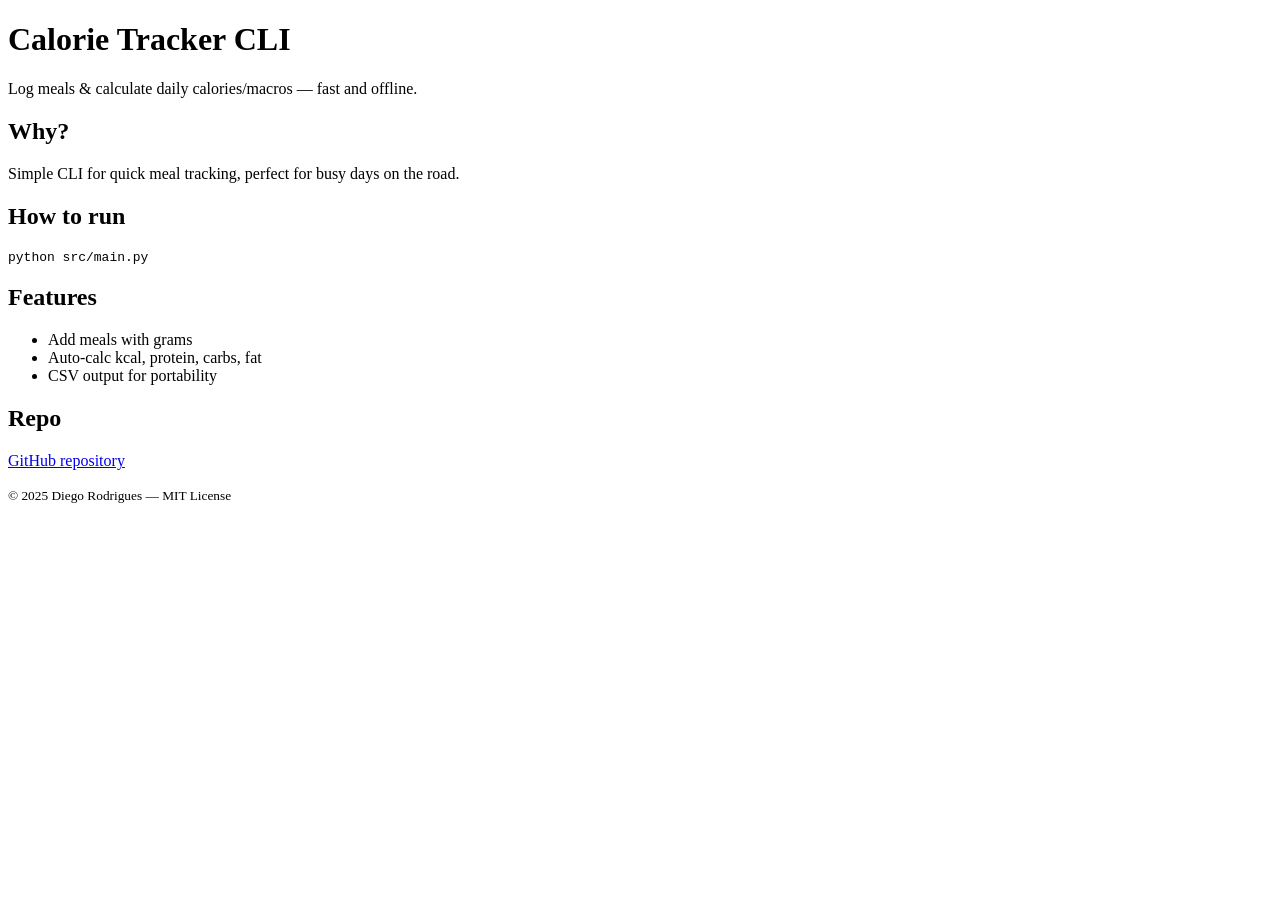
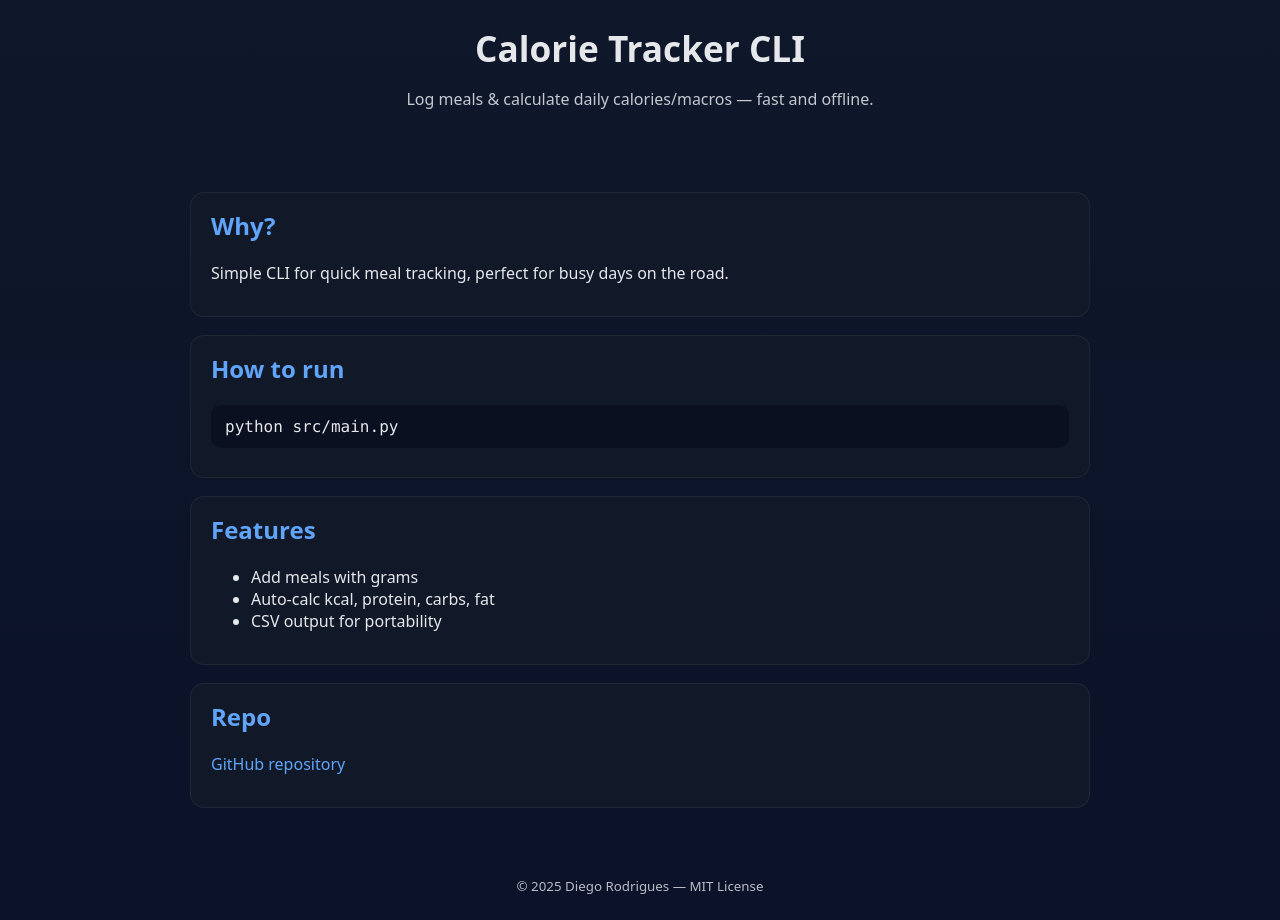
Before and after one commit to Diegonewdev/calorie-tracker-cli, a plain HTML site: page docs/index.html in a window 1280 px wide. Before the commit the page ends 800 px from the top, so only its background shows below. Drawn offline with Linux system fonts and the light colour scheme.

Commit message:
Update style.css

```diff
--- a/docs/css/style.css
+++ b/docs/css/style.css
@@ -8,3 +8,52 @@ calorie-tracker-cli/
   ├─ README.md
   ├─ LICENSE
   └─ .gitignore
+* { box-sizing: border-box; }
+
+:root {
+  --bg: #0f172a;      /* azul noite */
+  --card: #111827;    /* cinza escuro */
+  --text: #e5e7eb;    /* cinza claro */
+  --accent: #60a5fa;  /* azul destaque */
+}
+
+html, body {
+  margin: 0;
+  padding: 0;
+  font-family: system-ui, -apple-system, Segoe UI, Roboto, sans-serif;
+  background: linear-gradient(180deg, var(--bg), #0b1229);
+  color: var(--text);
+}
+
+.container {
+  max-width: 900px;
+  margin: 0 auto;
+  padding: 24px;
+}
+
+header { text-align: center; padding-top: 24px; }
+h1 { margin: 0 0 8px; font-size: 2.2rem; }
+.subtitle { opacity: .85; }
+
+main section {
+  background: var(--card);
+  padding: 16px 20px;
+  border-radius: 14px;
+  margin: 18px 0;
+  border: 1px solid rgba(255,255,255,.06);
+}
+
+h2 { color: var(--accent); margin-top: 0; }
+
+a { color: var(--accent); text-decoration: none; }
+a:hover { text-decoration: underline; }
+
+pre {
+  background: #0b1020;
+  padding: 12px 14px;
+  border-radius: 10px;
+  overflow-x: auto;
+}
+code { font-family: ui-monospace, SFMono-Regular, Menlo, Consolas, monospace; }
+
+footer { text-align: center; opacity: .8; padding-bottom: 24px; }
```
